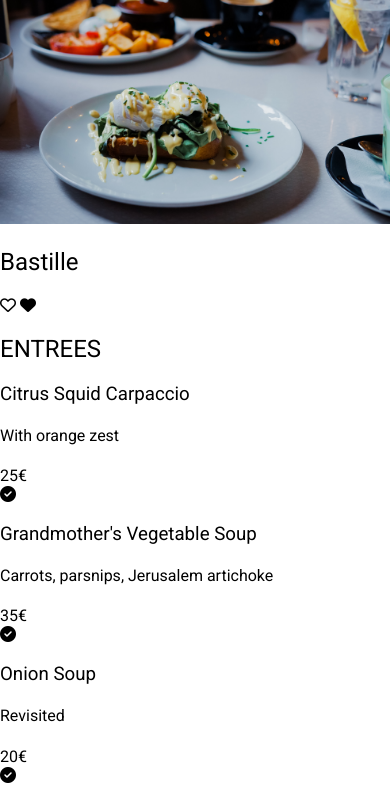
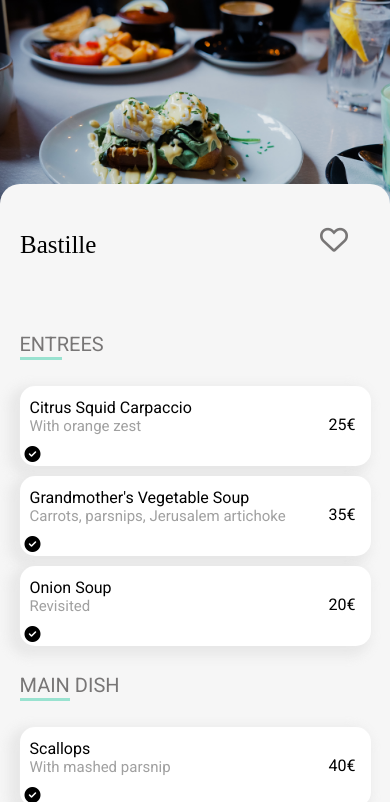
Before and after one commit to Lidilop/OhMyFood, a website: page menus/bastille.html in a window 390 px wide. Shown: the part 94-896 px from the top of the page. Drawn offline with Linux system fonts and the light colour scheme; a web font is replaced by a local one.

Commit message:
add loader + menus style
create loader + menus style

```diff
--- a/menus/bastille.html
+++ b/menus/bastille.html
@@ -23,15 +23,15 @@
                     <img  class="header__logo" src="../public/images/logo/ohmyfood.png" alt="logo"/>
                 </div>
             </div>
-            <picture class="hero__img">
-                <img src="../public/images/restaurants/toa-heftiba-DQKerTsQwi0-unsplash.jpg" alt="plate with eggs benedict"/>
-            </picture>
         </header>
         <main>
+            <div class="hero__img">
+                <img src="../public/images/restaurants/toa-heftiba-DQKerTsQwi0-unsplash.jpg" alt="plate with eggs benedict"/>
+            </div>
             <div class="container menu">
                 <section class="menu_head">
                     <h1>Bastille</h1>
-                    <div class="heart">
+                    <div class="heart__icon m">
                         <i class="fa-heart far"></i>
                         <i class="fa-heart fas"></i>
                     </div>
@@ -40,15 +40,17 @@
                     <div class="menu__pl first">
                         <h2>ENTREES</h2>
                         <div class="menu__entrees">
-                            <div class="menu__plate-1">
+                            <div class="menu__plate1">
                                 <h3>Citrus Squid Carpaccio</h3>
                                 <h4>With orange zest</h4>
                                 <strong class="menu__price">25€</strong>
                                 <div class="overlay">
-                                    <i class="fas fa-check-circle check"></i>
+                                    <div class="overlay_ckeck">
+                                        <i class="fas fa-check-circle check"></i>
+                                    </div>
                                 </div>
                             </div>
-                            <div class="menu__plate-1">
+                            <div class="menu__plate1">
                                 <h3>Grandmother's Vegetable Soup</h3>
                                 <h4>Carrots, parsnips, Jerusalem artichoke</h4>
                                 <strong class="menu__price">35€</strong>
@@ -56,7 +58,7 @@
                                     <i class="fas fa-check-circle check"></i>
                                 </div>
                             </div>
-                            <div class="menu__plate-1">
+                            <div class="menu__plate1">
                                 <h3>Onion Soup</h3>
                                 <h4>Revisited</h4>
                                 <strong class="menu__price">20€</strong>
@@ -98,7 +100,7 @@
                     <div class="menu__pl desserts">
                         <h2>DESSERTS</h2>
                         <div class="menu__desserts">
-                            <div class="menu__plater1">
+                            <div class="menu__plate1">
                                 <h3>Floral Ice Cream</h3>
                                 <h4>With hazelnut butter</h4>
                                 <strong class="menu__price">18€</strong>
@@ -106,7 +108,7 @@
                                     <i class="fas fa-check-circle check"></i>
                                 </div>
                             </div>
-                            <div class="menu__plater1">
+                            <div class="menu__plate1">
                                 <h3>Chocolate Lava Cake</h3>
                                 <h4>Revisited</h4>
                                 <strong class="menu__price">22€</strong>
@@ -114,7 +116,7 @@
                                     <i class="fas fa-check-circle check"></i>
                                 </div>
                             </div>
-                            <div class="menu__plater1">
+                            <div class="menu__plate1">
                                 <h3>Napolean</h3>
                                 <h4>With blueberries and marzipan</h4>
                                 <strong class="menu__price">23€</strong>
@@ -125,10 +127,11 @@
                         </div>
                     </div>
                 </section>
+                <div>
+                    <button class="btn__order btn">Order</button>
+                </div>
             </div>
-            <div>
-                <button class="btn__order btn">Order</button>
-            </div>
+
         </main>
         <footer>
             <div class="footer">
--- a/sass/base/_typography.scss
+++ b/sass/base/_typography.scss
@@ -61,3 +61,12 @@
         }
     }
 }
+
+
+/*menu pages */
+
+.menu_head{
+    h1{
+        margin: 0;
+    }
+}
--- a/sass/components/_heart.scss
+++ b/sass/components/_heart.scss
@@ -2,11 +2,17 @@
     display: inline-flex;
     justify-content: flex-end;
     align-items: flex-end;
-    font-size: 30px;
+    font-size: 28px;
+    padding: 2px;
     position: relative;
-    left: 120px;
-    bottom: 30px;
+    left: 100px;
+    bottom: 40px;
 
+    &.m {
+        position: relative;
+        margin-top: 80px;
+        margin-right: 140px;
+    }
 
     .far {
         opacity: 1;
@@ -23,6 +29,7 @@
         left: 0;
         bottom: 0;
         transition: opacity 0.5s;
+
     }
 
     &:hover, &:active {
--- a/sass/components/_loader.scss
+++ b/sass/components/_loader.scss
@@ -0,0 +1,43 @@
+.loader{
+    @include flexCenterXY;
+    width: 100%;
+    height: 100%;
+    z-index: 100;
+    position: fixed;
+    opacity: 0.98;
+    background-color: #fff;
+    -webkit-animation: loading 3s ease-in-out forwards;
+            animation: loading 3s ease-in-out forwards;
+}
+.circle{
+    width: 160px;
+    height: 160px;
+    margin: 50px;
+    border-radius: 50%;
+    box-shadow: 0 4px 0 0 #e15b64;
+    transform-origin: 80px 82px;
+    transform: rotate(0deg);
+    -webkit-animation: spin 1s linear infinite;
+            animation: spin 1s linear infinite;
+}
+
+
+
+@-webkit-keyframes loading{
+    0%{visibility: visible;}
+    100%{visibility: hidden;}
+}
+@keyframes loading{
+    0%{visibility: visible;}
+    100%{visibility: hidden;}
+}
+@-webkit-keyframes spin{
+    0%{transform: rotate(0deg);}
+    50%{transform: rotate(180deg);}
+    100%{transform: rotate(360deg);}
+}
+@keyframes spin{
+    0%{transform: rotate(0deg);}
+    50%{transform: rotate(180deg);}
+    100%{transform: rotate(360deg);}
+}
--- a/sass/layout/_header.scss
+++ b/sass/layout/_header.scss
@@ -10,11 +10,7 @@
 		gap: 0.75rem;
 		height: auto;
 		padding: 5% 5%;
-        /*h1 {
-            font-size: 20px;
-            font-weight: bold;
-            margin-bottom: 10%;
-        }*/
+
         button{
             background: linear-gradient(to top, $color-1, $color-2);
             color: $color-1-1;
@@ -60,19 +56,10 @@
             font-size: 20px;
             font-weight: bold;
             color: rgb(9, 9, 9);
-		}
+        }
         .header__logo{
             margin-left: 10%;
             padding-top: 0;
-        }
+           }
     }
 }
-
-.hero__img {
-	img {
-		height: 15rem;
-		object-fit: cover;
-		width: 100%;
-		z-index: -1;
-	}
-}
--- a/sass/pages/_index.scss
+++ b/sass/pages/_index.scss
@@ -5,10 +5,6 @@
       display: flex;
       flex-direction: column;
       align-items: flex-start;
-      @media (max-width:992px) {
-        flex-direction: column;
-        padding: 1rem;
-      }
     }
     &__btn {
         margin: 5%;
--- a/sass/pages/_menu.scss
+++ b/sass/pages/_menu.scss
@@ -0,0 +1,98 @@
+.hero__img {
+
+    height: 200px;
+    position: relative;
+	img {
+        height: auto;
+		object-fit: cover;
+		width: 100%;
+		z-index: -1;
+        margin:0;
+	}
+}
+.container{
+    background-color: $color-bckgrd;
+    margin: 0;
+    border-radius: 20px;
+    width: 100%;
+    position: relative;
+    .menu_head {
+        display: flex;
+        justify-content: space-between;
+        align-items: center;
+    }
+    h1 {
+        font-size: 25px;
+        font-family: 'Shrikhand';
+        padding: 10px 0 0 20px;
+
+    }
+    .menus__plater{
+        margin: 5%;
+        .menu__pl{
+            h2{
+                display: inline-block;
+                position: relative;
+                margin-bottom: 20px;
+                font-size: 20px;
+                color: rgb(120, 118, 118);
+            }
+            h2:after {
+                content: "";
+                position: absolute;
+                bottom: -4px;
+                left: 0;
+                width: 50%;
+                height: 3px;
+                background-color: $color-3;
+            }
+            .menu__plate1 {
+                background-color: $color-white;
+                border-radius: 15px;
+                padding: 2px 5px;
+                margin: 10px 0;
+                position: relative;
+                width: 100%;
+                box-shadow: -6px 5px 11px 5px rgba(216, 216, 216, 0.46);
+                animation: fadeInUp 1s ease-in-out;
+                opacity: 1;
+                transition: 0.3s;
+                h3 {
+                    font-size: 16px;
+                    padding-top: 10px;
+                    padding-left: 5px;
+                    margin: 0;
+                }
+                h4{
+                    font-size: 15px;
+                    color:rgba(48, 47, 47, 0.46);
+                    padding-bottom: 10px;
+                    padding-left: 5px;
+                    margin: 0;
+                }
+                .menu__price {
+                    float: right;
+                    margin-top: -30px;
+                    padding-right: 10px;
+                    opacity: 1;
+                    transition: 0.3s;
+                }
+
+            }
+
+        }
+    }
+    .btn__order {
+        background: linear-gradient(to top, $color-1, $color-2);
+        color: $color-1-1;
+        font-size: 15px;
+        align-items: center;
+        justify-content: center;
+        padding: 4% 9%;
+        margin: 7% 35%;
+        border: none;
+        border-radius: 20px;
+        font-weight: 500;
+        box-shadow: 0px 7px 17px 2px #d3cdd2;
+    }
+}
--- a/sass/utils/_mixins.scss
+++ b/sass/utils/_mixins.scss
@@ -0,0 +1,5 @@
+@mixin flexCenterXY{
+    display: flex;
+    justify-content: center;
+    align-items: center;
+}
```
Also changed, not shown: index.html (+2 -3 lines), menus/Gourmand.html (+7 -7 lines), menus/enchanted.html (+7 -8 lines), menus/fullpalette.html (+7 -8 lines), public/css/prefixed/style.css, sass/layout/_footer.scss (line endings or trailing spaces), 1 other file.
